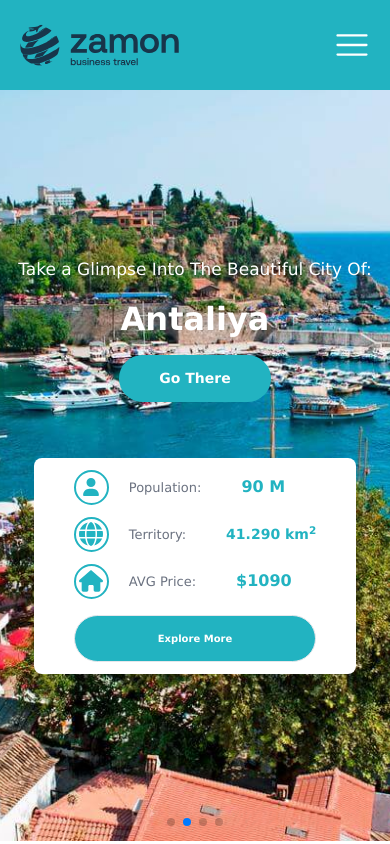
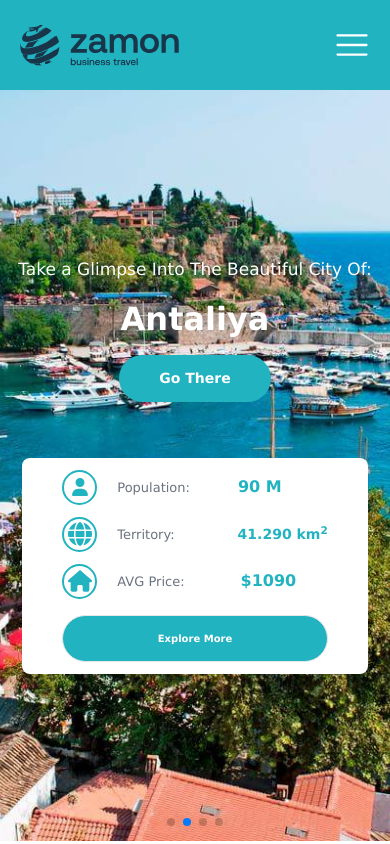
Before and after one commit to asliddinnuriddinov/zamon-tour, a React (Vite) app: page / in a window 390 px wide. Shown: the top 844 px of the page. Built offline with nearby package versions, Linux system fonts and the light colour scheme; grey boxes are pictures that could not be loaded.

Commit message:
banner fixed

```diff
--- a/src/components/BannerContent.jsx
+++ b/src/components/BannerContent.jsx
@@ -17,8 +17,8 @@ const BannerContent = ({h2_text,h1_text,population,territory,avgPrice}) => {
           <div className='md:w-[60px] md:h-[60px] w-[35px] h-[35px] rounded-full border-main border-2 flex items-center justify-center'>
             <FaUser className='text-lg md:text-2xl text-main'/>
           </div>
-          <div className='flex items-center gap-3 sm:block'>
-            <p className='text-[13px] md:text-[15px] mr-7 sm:mr-0 text-gray-500'>{t('banner1.population')}</p>
+          <div className='flex items-center gap-12 sm:block'>
+            <p className='text-[13px] md:text-[15px] text-gray-500'>{t('banner1.population')}</p>
             <strong className='text-main font-bold text-md sm:text-lg md:text-[20px]'>{population} {t('visitCard.mil')}</strong>
           </div>
         </div>
@@ -26,8 +26,8 @@ const BannerContent = ({h2_text,h1_text,population,territory,avgPrice}) => {
           <div className='md:w-[60px] md:h-[60px] w-[35px] h-[35px] rounded-full border-main border-2 flex items-center justify-center'>
             <FaGlobe className='text-2xl text-main' />
           </div>
-          <div className='flex items-center gap-3 sm:block'>
-            <p className='text-[13px] md:text-[15px] mr-7 sm:mr-0 text-gray-500'>{t('banner1.territory')}</p>
+          <div className='flex items-center gap-[63px] sm:block'>
+            <p className='text-[13px] md:text-[15px] text-gray-500'>{t('banner1.territory')}</p>
             <strong className='text-main font-bold text-sm sm:text-[15px] md:text-[20px]'>{territory} {t('visitCard.km')}<sup>2</sup></strong>
           </div>
         </div>
@@ -37,8 +37,8 @@ const BannerContent = ({h2_text,h1_text,population,territory,avgPrice}) => {
           <div className='md:w-[60px] md:h-[60px] w-[35px] h-[35px] rounded-full border-main border-2 flex items-center justify-center'>
             <FaHouse className='text-2xl text-main'/>
           </div>
-          <div className='flex items-center gap-3 sm:block'>
-            <p className='text-[13px] md:text-[13px] mr-7 sm:mr-0 text-gray-500'>{t('banner1.avgPrice')}</p>
+          <div className='flex items-center gap-14 sm:block'>
+            <p className='text-[13px] md:text-[13px] text-gray-500'>{t('banner1.avgPrice')}</p>
             <strong className='text-main font-bold text-md sm:text-lg md:text-[20px]'>${avgPrice}</strong>
           </div>
         </div>
```
